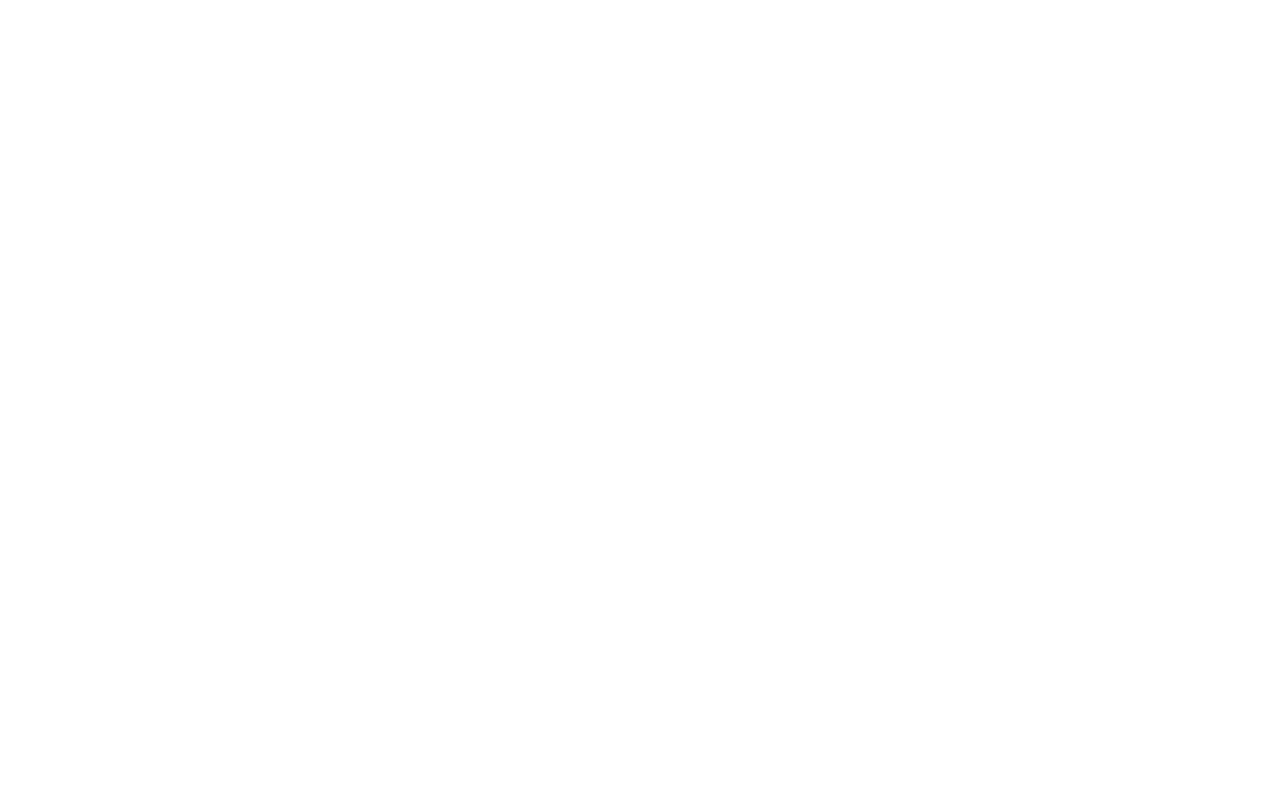
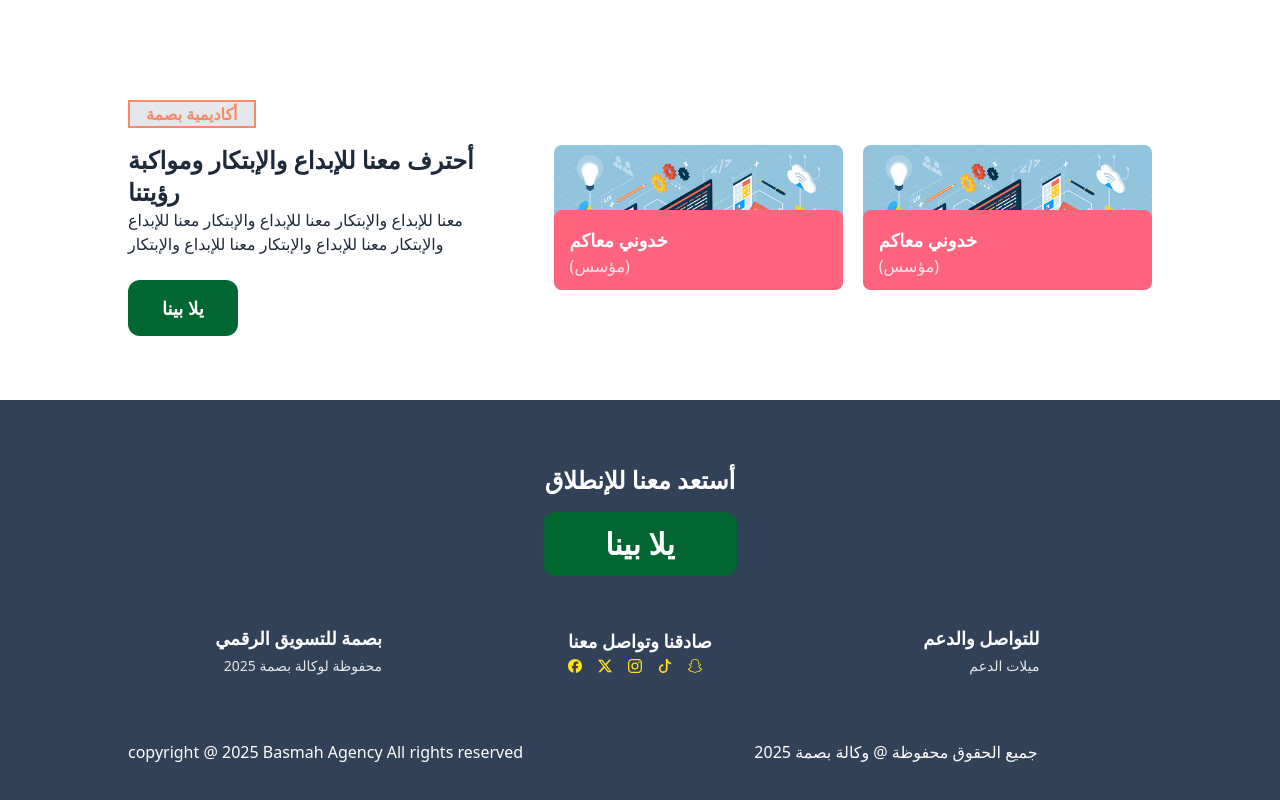
Before and after one commit to MoGhariebmohamed/Basmah-Agency, a Next.js app in the folder basmah-agency-front/: page / in a window 1280 px wide. Shown: the part 3253-4053 px from the top of the page. Before the commit the page ends 3289 px from the top, so only its background shows below. Built offline with nearby package versions, Linux system fonts and the light colour scheme.

Commit message:
footer and last static for V1

```diff
--- /dev/null
+++ b/basmah-agency-front/components/Home/Academy/Academy.tsx
@@ -0,0 +1,72 @@
+import React from "react";
+import Boxtext from "../../Helper/Boxtext";
+import Image from "next/image";
+
+
+const Academy = () => {
+  return <div className="pt-16 pb-16">
+    <div className="w-[80%] mx-auto grid grid-cols-1 lg:grid-cols-5 gap-10 items-center">
+        {/* Text */}
+        <div className="lg:col-span-2">
+        <Boxtext>أكاديمية بصمة</Boxtext>
+        {/* Heading */}
+        <h1 className="mt-4 text-xl md:text-2xl font-bold text-gray-800">
+            أحترف معنا للإبداع والإبتكار ومواكبة رؤيتنا
+        </h1>
+        {/* Description */}
+        <p className="mt text-gray-800"> معنا للإبداع والإبتكار معنا للإبداع والإبتكار
+             معنا للإبداع والإبتكار معنا للإبداع والإبتكار معنا للإبداع والإبتكار
+        </p>
+
+        {/* Button */}
+        <div>
+            <a href="#" title=""
+            className="relative mt-6 z-10 inline-flex items-center justify-center
+            w-full px-8 py-3 text-lg font-bold text-white transition-all duration-200
+            bg-green-800 border-2 border-transparent sm:w-auto rounded-xl font-pj
+            hover:bg-green-600 focus:outline-none focus:ring-2 focus:ring-offset-2 focus:ring-gray-900"
+            role="button">
+                يلا بينا
+            </a>
+        </div>
+        </div>
+
+
+        {/* Images */}
+        <div className="sm:flex items-center gap-5 space-y-4 sm:space-y-0
+        lg:col-span-3">
+            <div className="relative overflow-hidden">
+            <Image
+            src="/images/laptop and tab.jpg"
+            alt="اكاديمتنا"
+            width={300}
+            height={300}
+            className="rounded-lg"
+            />
+            <div className="absolute w-full h-[5rem] bottom-0 p-4
+            bg-rose-400 rounded-lg">
+                <p className="text-lg text-white font-bold">خدوني معاكم</p>
+                <p className="text-gray-200">(مؤسس)</p>
+            </div>
+            </div>
+
+            <div className="relative overflow-hidden">
+            <Image
+            src="/images/laptop and tab.jpg"
+            alt="اكاديمتنا"
+            width={300}
+            height={300}
+            className="rounded-lg"
+            />
+            <div className="absolute w-full h-[5rem] bottom-0 p-4
+            bg-rose-400 rounded-lg">
+                <p className="text-lg text-white font-bold">خدوني معاكم</p>
+                <p className="text-gray-200">(مؤسس)</p>
+            </div>
+            </div>
+        </div>
+    </div>
+    </div>;
+};
+
+export default Academy;
--- /dev/null
+++ b/basmah-agency-front/components/Home/Footer/Footer.tsx
@@ -0,0 +1,87 @@
+import React from 'react'
+import { BsInstagram, BsSnapchat, BsTiktok, BsTwitter, BsTwitterX } from 'react-icons/bs'
+import { FaFacebook } from 'react-icons/fa6'
+
+
+const Footer = () => {
+  return (
+    <div className="pt-16 pb-16 bg-slate-700">
+        <div className="items-center ">
+                <h1 className="text-2xl font-bold text-center text-white">
+                    أستعد معنا للإنطلاق
+                </h1>
+                <div className="items-center text-center">
+                 <a href="#" title=""
+                    className="relative mt-4 z-10 inline-flex items-center justify-center
+                    w-full px-15 py-3 text-3xl font-bold text-white transition-all duration-200
+                    bg-green-800 border-2 border-transparent sm:w-auto rounded-xl font-pj
+                    hover:bg-blue-600 focus:outline-none focus:ring-2 focus:ring-offset-2 focus:ring-gray-900"
+                    role="button">
+                        يلا بينا
+                    </a>
+                    </div>
+        </div>
+        <div className="w-[80%] mx-auto mt-8 place-items-center grid-cols-1 sm:grid-cols-2
+        grid md:grid-cols-3 lg:grid-cols-3 text-white text-right">
+            {/* 1st section */}
+            <div className="space-y-1 mt-4">
+            <h1 className="text-lg font-bold">
+                بصمة للتسويق الرقمي
+            </h1>
+            <p className="text-gray-200 font-meduim cursor-pointer
+            text-sm hover:text-green-500">
+                محفوظة  لوكالة بصمة 2025
+            </p>
+            </div>
+            {/* 2nd section */}
+            <div className="space-y-1 mt-4">
+            <h1 className="text-lg font-bold">
+                صادقنا وتواصل معنا
+            </h1>
+            <div className="flex items-center space-x-4 mt-4 md:mt-0
+             cursor-pointer text-sm">
+                <span className="text-yellow-300 hover:text-green-600">
+                    <FaFacebook />
+                </span>
+                <span className="text-yellow-300 hover:text-green-600">
+                    <BsTwitterX />
+                </span>
+                <span className="text-yellow-300 hover:text-green-600">
+                    <BsInstagram />
+                </span>
+                <span className="text-yellow-300 hover:text-green-600">
+                    <BsTiktok />
+                </span>
+                <span className="text-yellow-300 hover:text-green-600">
+                    <BsSnapchat />
+                </span>
+            </div>
+            </div>
+            {/* 3rd section */ }
+            <div className="space-y-1 mt-4">
+            <h1 className="text-lg font-bold">
+                للتواصل والدعم
+            </h1>
+            <p className="text-gray-200 font-meduim cursor-pointer
+            text-sm hover:text-green-500">
+                ميلات الدعم
+            </p>
+            </div>
+            </div>
+            {/* Bottom */}
+            <div className="w-[80%] mt-8 mx-auto boarder-t pt-8 flex flex-col md:flex-row
+            justify-between items-center text-white grid-cols-1 sm:grid-cols-2
+        grid md:grid-cols-3 lg:grid-cols-2">
+                <p className="text-left md:text-left">
+                    copyright @ 2025 Basmah Agency All rights reserved
+                </p>
+                <p className="text-left md:text-center">
+                    جميع الحقوق محفوظة  @ وكالة بصمة 2025
+                </p>
+            </div>
+
+        </div>
+
+  )
+}
+export default Footer
--- a/basmah-agency-front/components/Home/home.tsx
+++ b/basmah-agency-front/components/Home/home.tsx
@@ -4,6 +4,8 @@
 import Thirdsec from "./Thirdsec/Thirdsec";
 import Fourthsec from "./Fourthsec/Fourthsec";
 import Achievments from "./Achievments/Acheivments";
+import Academy from "./Academy/Academy";
+import Footer from "./Footer/Footer";
 
 
 // This is the main page for basmah-agency app
@@ -15,6 +17,8 @@
     <Thirdsec />
     <Fourthsec />
     <Achievments />
+    <Academy />
+
   </div>;
 };
 
--- a/basmah-agency-front/src/app/layout.tsx
+++ b/basmah-agency-front/src/app/layout.tsx
@@ -2,6 +2,7 @@
 import { Geist, Geist_Mono } from "next/font/google";
 import "./globals.css";
 import Responsivenav from "../../components/Home/Navbar/Responsivenav";
+import Footer from "../../components/Home/Footer/Footer";
 
 const geistSans = Geist({
   variable: "--font-geist-sans",
@@ -30,6 +31,7 @@
       >
       <Responsivenav />
         {children}
+          <Footer />
       </body>
     </html>
   );
```
